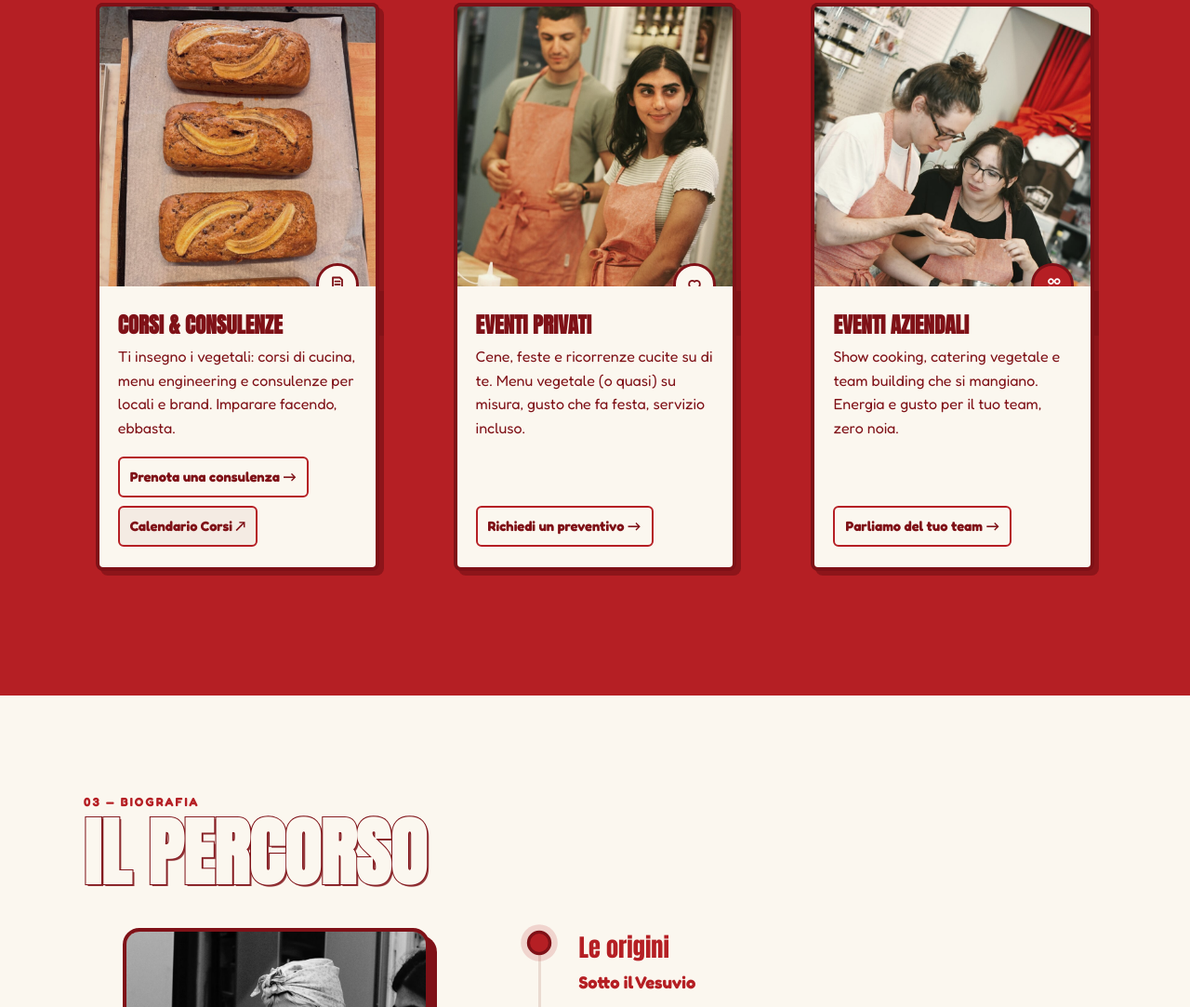
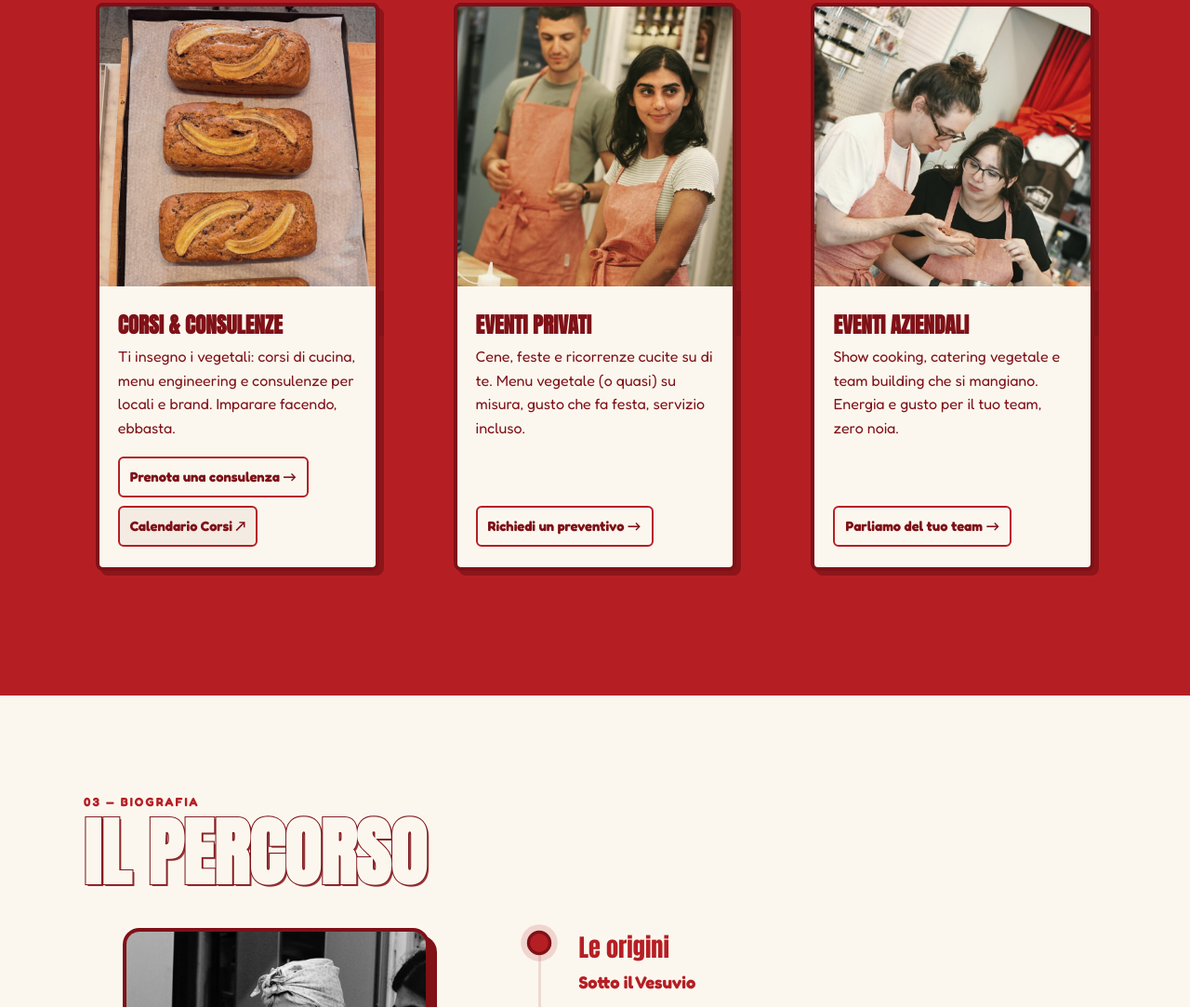
Before and after one commit to boscmorgan/Enza---Chef-website-build, a plain HTML site: page index.html in a window 1280 px wide. Shown: the part 1791-2874 px from the top of the page at 93% size. Drawn offline with Linux system fonts and the light colour scheme.

Commit message:
Tolto badge dalla sezione Servizi

```diff
--- a/css/style.css
+++ b/css/style.css
@@ -517,11 +517,7 @@ body.menu-closed .hamburger{display:flex;}
   filter:saturate(.78) contrast(.95);
 }
 .badge{
-  position:absolute;bottom:-21px;right:18px;z-index:3;
-  width:46px;height:46px;border-radius:50%;
-  background:var(--badge);border:3px solid var(--violet);color:var(--violet);
-  display:grid;place-items:center;
-  box-shadow:none;
+  display:none;
 }
 .card-body{
   position:relative;z-index:2;
```
